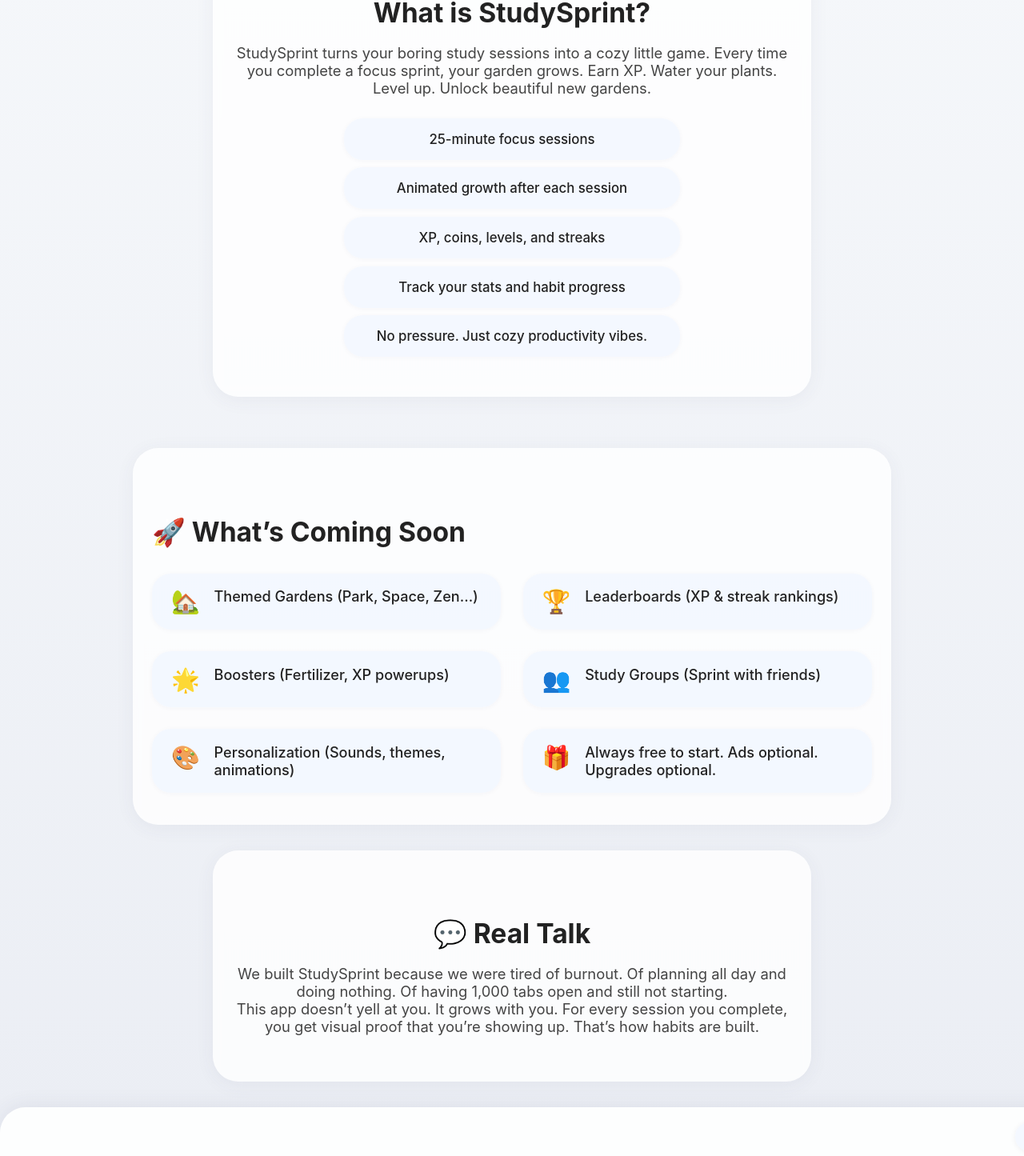
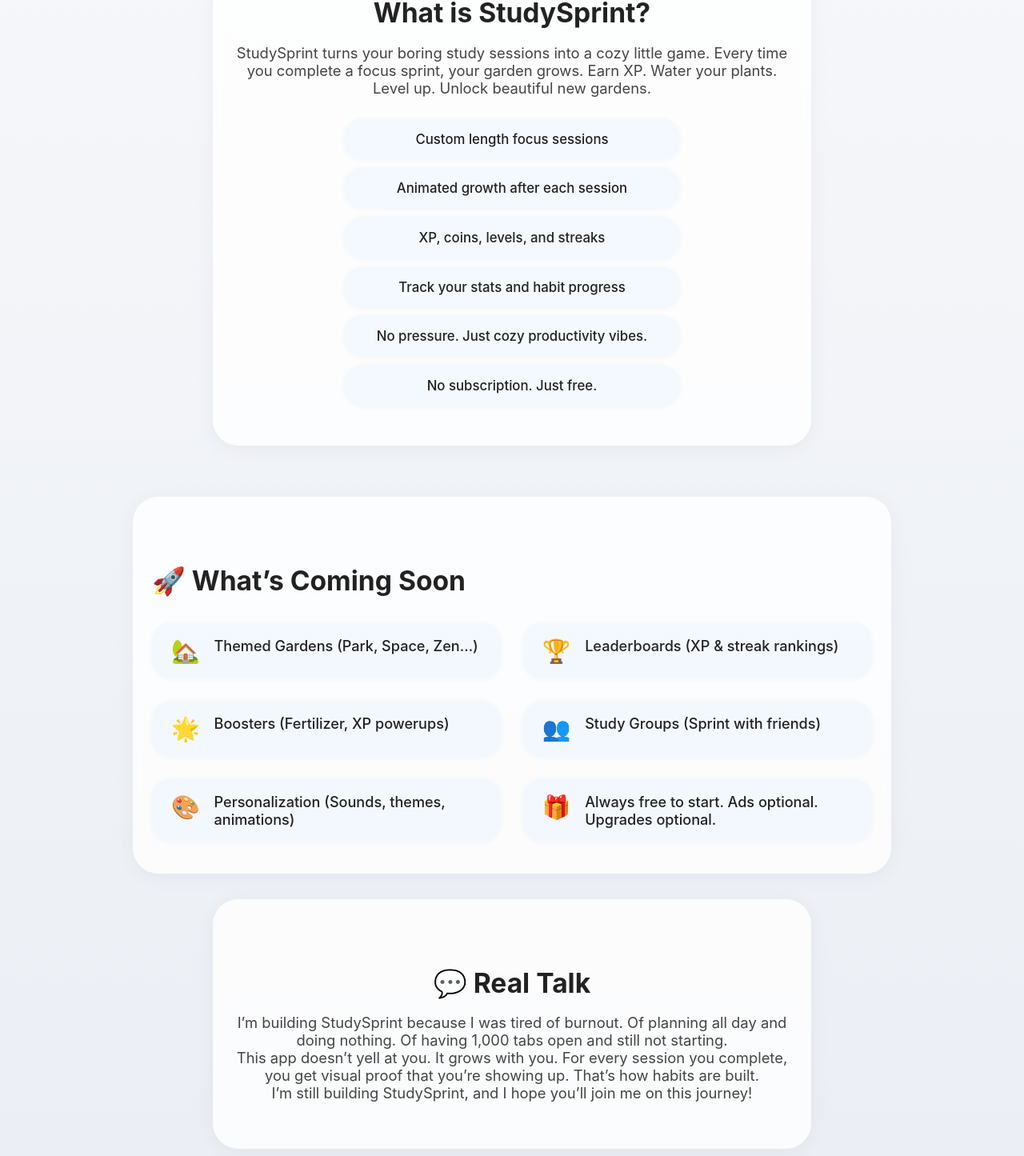
Before and after one commit to appStudySprint/StudySprint, a React (Create React App) app: page / in a window 1280 px wide. Shown: the part 527-1972 px from the top of the page at 80% size. Built offline with nearby package versions, Linux system fonts and the light colour scheme.

Commit message:
text fixes

```diff
--- a/src/RealTalkSection.js
+++ b/src/RealTalkSection.js
@@ -3,8 +3,9 @@
 const RealTalkSection = () => (
   <section className="real-talk-section">
     <h2>💬 Real Talk</h2>
-    <p>We built StudySprint because we were tired of burnout. Of planning all day and doing nothing. Of having 1,000 tabs open and still not starting.<br/>
-    This app doesn’t yell at you. It grows with you. For every session you complete, you get visual proof that you’re showing up. That’s how habits are built.</p>
+    <p>I’m building StudySprint because I was tired of burnout. Of planning all day and doing nothing. Of having 1,000 tabs open and still not starting.<br/>
+    This app doesn’t yell at you. It grows with you. For every session you complete, you get visual proof that you’re showing up. That’s how habits are built.<br/>
+    I’m still building StudySprint, and I hope you’ll join me on this journey!</p>
   </section>
 );
 
--- a/src/WhatIsSection.js
+++ b/src/WhatIsSection.js
@@ -5,11 +5,12 @@
     <h2>What is StudySprint?</h2>
     <p>StudySprint turns your boring study sessions into a cozy little game. Every time you complete a focus sprint, your garden grows. Earn XP. Water your plants. Level up. Unlock beautiful new gardens.</p>
     <ul className="features-list">
-      <li>25-minute focus sessions</li>
+      <li>Custom length focus sessions</li>
       <li>Animated growth after each session</li>
       <li>XP, coins, levels, and streaks</li>
       <li>Track your stats and habit progress</li>
       <li>No pressure. Just cozy productivity vibes.</li>
+      <li>No subscription. Just free.</li>
     </ul>
   </section>
 );
```
